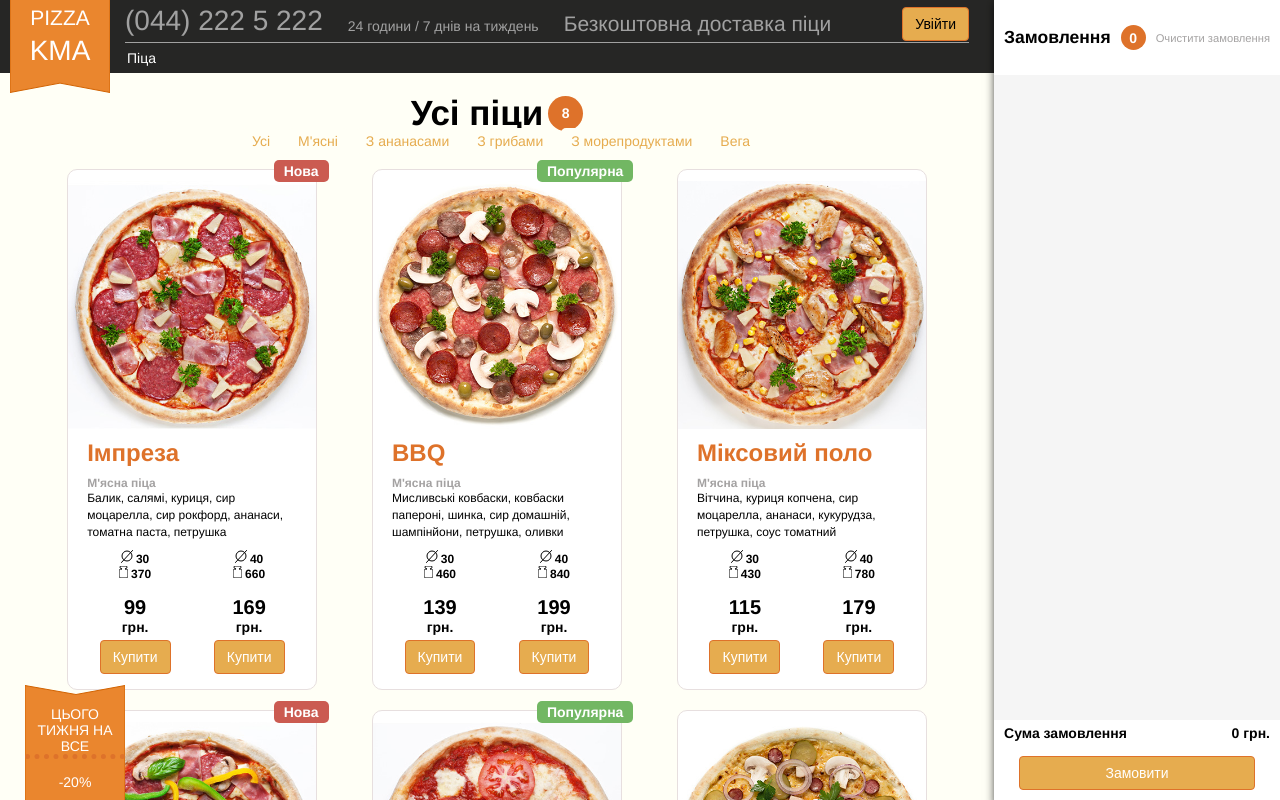
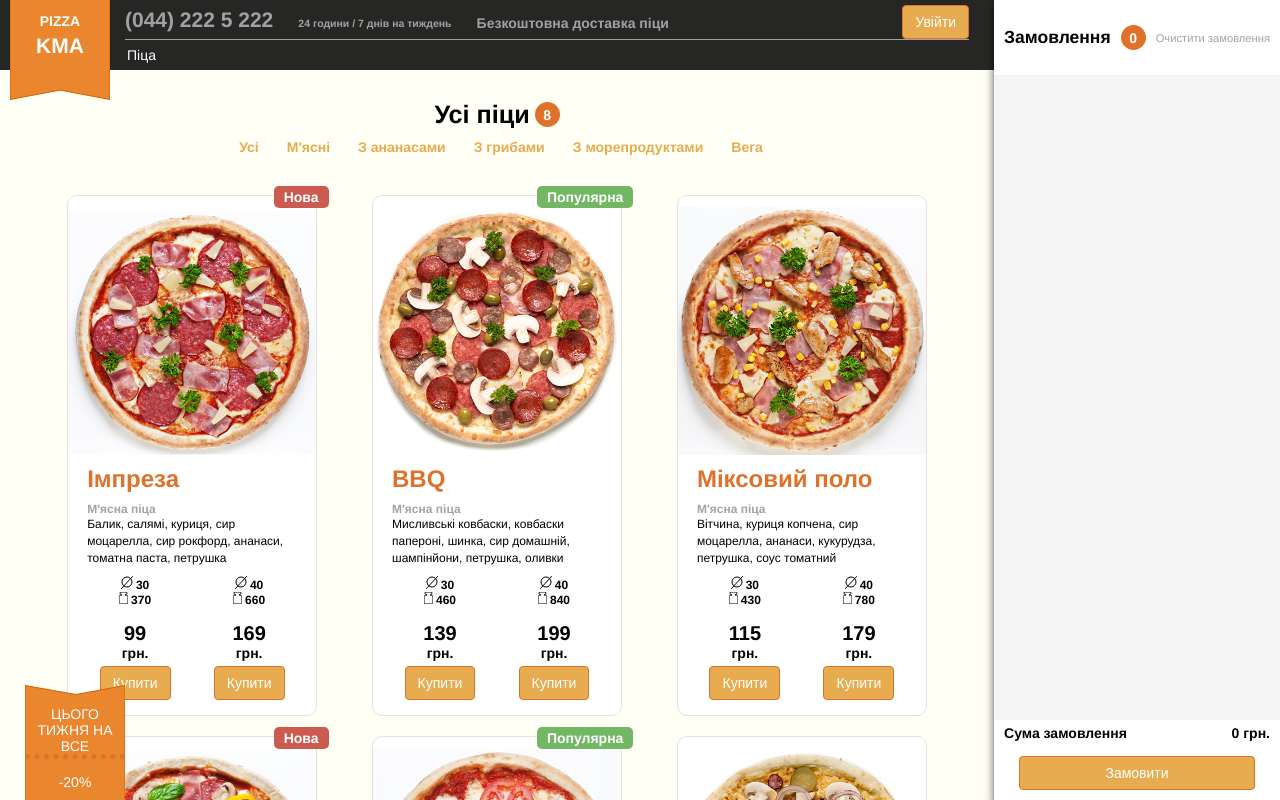
Before and after one commit to otipz19/AngularPizza, an Angular app: page / in a window 1280 px wide. Shown: the top 800 px of the page. Built offline with nearby package versions, Linux system fonts and the light colour scheme.

Commit message:
Fixed header styling

```diff
--- a/src/app/basket/basket-footer/basket-footer.component.css
+++ b/src/app/basket/basket-footer/basket-footer.component.css
@@ -5,7 +5,7 @@
   justify-content: space-between;
   align-items: stretch;
   gap: 15px;
-  font-weight: bolder;
+  font-weight: bold;
 }
 
 .total {
--- a/src/app/filters/filter/filter.component.css
+++ b/src/app/filters/filter/filter.component.css
@@ -2,6 +2,7 @@ label {
   padding: 5px 10px;
   border-radius: 5px;
   transition: all 0.5s ease;
+  font-weight: bolder;
 }
 
 input[type="radio"] {
--- a/src/app/filters/filters.component.css
+++ b/src/app/filters/filters.component.css
@@ -1,3 +1,11 @@
+:host {
+  display: flex;
+  flex-direction: column;
+  justify-content: space-between;
+  gap: 10px;
+  padding: 10px 0 20px 0;
+}
+
 .title {
   display: flex;
   flex-direction: row;
@@ -7,8 +15,13 @@
 }
 
 label {
-  font-size: 2.5rem;
-  font-weight: bolder;
+  font-size: 1.8rem;
+  font-weight: bold;
+}
+
+.round-span {
+  height: 15px;
+  width: 15px;
 }
 
 .category-list {
--- a/src/app/header/header.component.css
+++ b/src/app/header/header.component.css
@@ -24,12 +24,15 @@
   gap: 5px;
   width: 100px;
 }
+
 .pizza {
-  font-size: 1.5rem;
+  font-size: 1rem;
+  font-weight: bolder;
 }
 
 .kma {
-  font-size: 2rem;
+  font-size: 1.5rem;
+  font-weight: bolder;
 }
 
 img {
@@ -72,18 +75,20 @@ img {
 .tel {
   height: 100%;
   font-size: 1rem;
+  font-weight: bolder;
 }
 
 @media (min-width: 650px) {
   .tel {
-    font-size: 2rem;
+    font-size: 1.5rem;
   }
 }
 
 .time {
-  font-size: 1rem;
+  font-size: 0.75rem;
   margin-bottom: 3px;
   display: none;
+  font-weight: bolder;
 }
 
 @media (min-width: 850px) {
@@ -93,9 +98,10 @@ img {
 }
 
 .delivery {
-  font-size: 1.5rem;
+  font-size: 1rem;
   margin-bottom: 1px;
   display: none;
+  font-weight: bolder;
 }
 
 @media (min-width: 1050px) {
@@ -108,6 +114,7 @@ img {
   justify-self: end;
   background-color: #e6ac4f;
   border-color: #de722a;
+  color: white;
 }
 
 .tabs {
```
